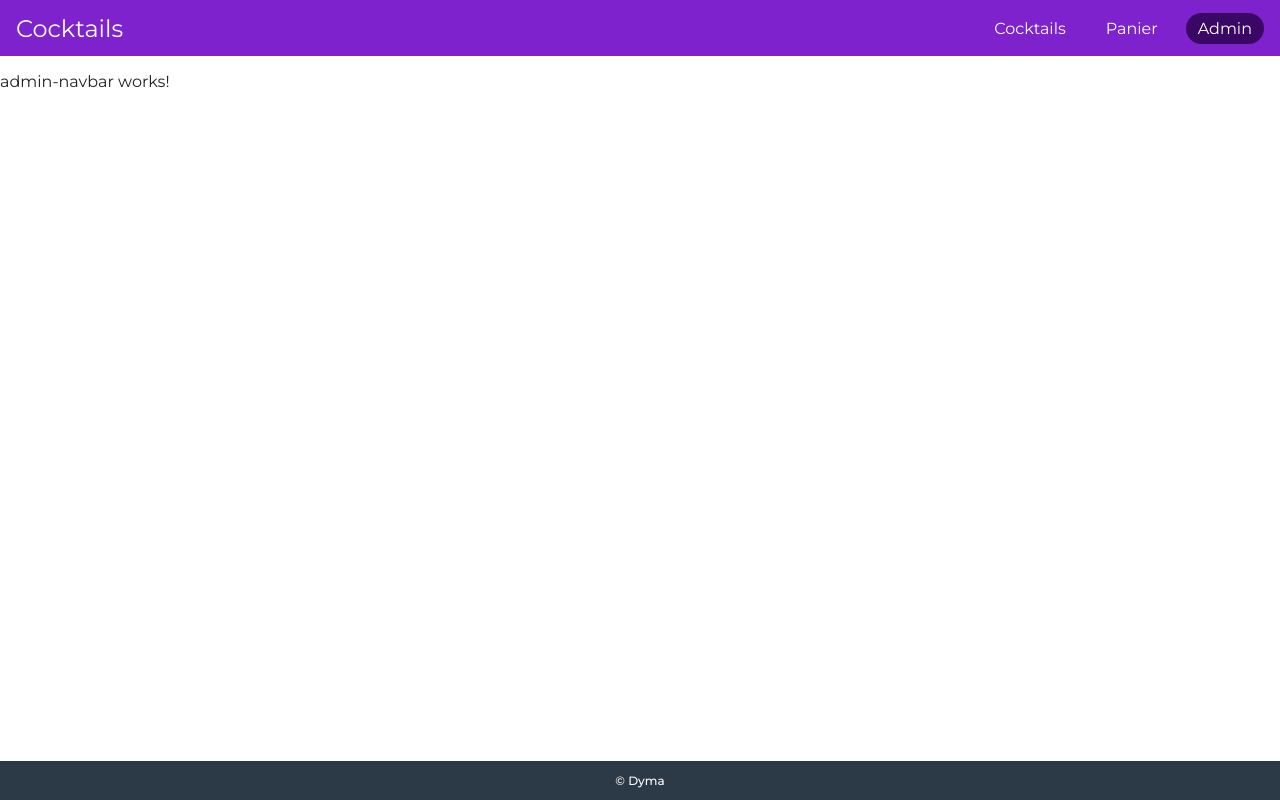
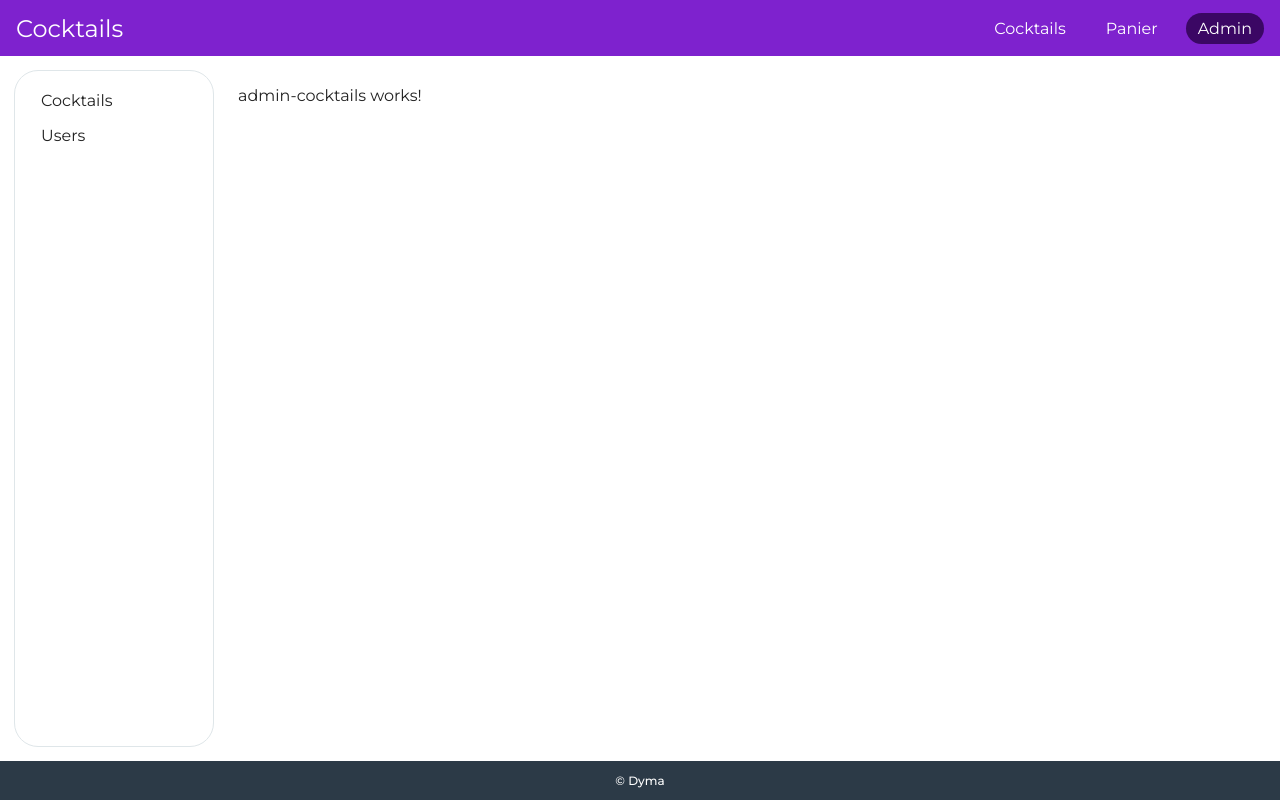
Before and after one commit to Jeremie-Po/Angular-projetCocktails, an Angular app in the folder cocktails/: page /admin in a window 1280 px wide. Built offline with nearby package versions, Linux system fonts and the light colour scheme.

Commit message:
add admin nav bar and routeroutlet and routes

```diff
--- a/cocktails/src/app/views/admin/admin.component.ts
+++ b/cocktails/src/app/views/admin/admin.component.ts
@@ -18,6 +18,8 @@ import {RouterOutlet} from '@angular/router';
     :host {
       display: flex;
       gap: 24px;
+      padding: 14px;
+      flex: 1 1 auto;
     }`
 })
 export class AdminComponent {
--- a/cocktails/src/app/views/admin/component/admin-navbar.component.ts
+++ b/cocktails/src/app/views/admin/component/admin-navbar.component.ts
@@ -1,14 +1,23 @@
-import { Component } from '@angular/core';
+import {Component} from '@angular/core';
+import {RouterLink, RouterLinkActive} from '@angular/router';
 
 @Component({
   selector: 'app-admin-navbar',
-  imports: [],
+  imports: [
+    RouterLink,
+    RouterLinkActive
+  ],
   template: `
-    <p>
-      admin-navbar works!
-    </p>
+    <ul class="flex flex-col">
+      <a class="my-2" routerLink="cocktails" routerLinkActive="active-link">Cocktails</a>
+      <a class="my-2" routerLink="users" routerLinkActive="active-link">Users</a>
+    </ul>
   `,
-  styles: ``
+  host: {class: 'card flex flex-col p-12'},
+  styles: `
+    :host {
+      width: 200px;
+    }`
 })
 export class AdminNavbarComponent {
 
--- a/cocktails/src/styles/_reset.scss
+++ b/cocktails/src/styles/_reset.scss
@@ -20,3 +20,10 @@ img {
   max-width: 100%;
   border-radius: var(--radius);
 }
+
+a {
+  text-decoration: none;
+  color: inherit;
+  padding: 6px 12px;
+  display: inline-block;
+}
--- a/cocktails/src/styles/_utils.scss
+++ b/cocktails/src/styles/_utils.scss
@@ -86,6 +86,10 @@ a:hover {
   padding-bottom: 6px;
 }
 
+.p-12 {
+  padding: 12px;
+}
+
 .w-half {
   width: 50%
 }
```
Also changed, not shown: cocktails/src/app/views/admin/admin.routes.ts (+18 -0 lines).
